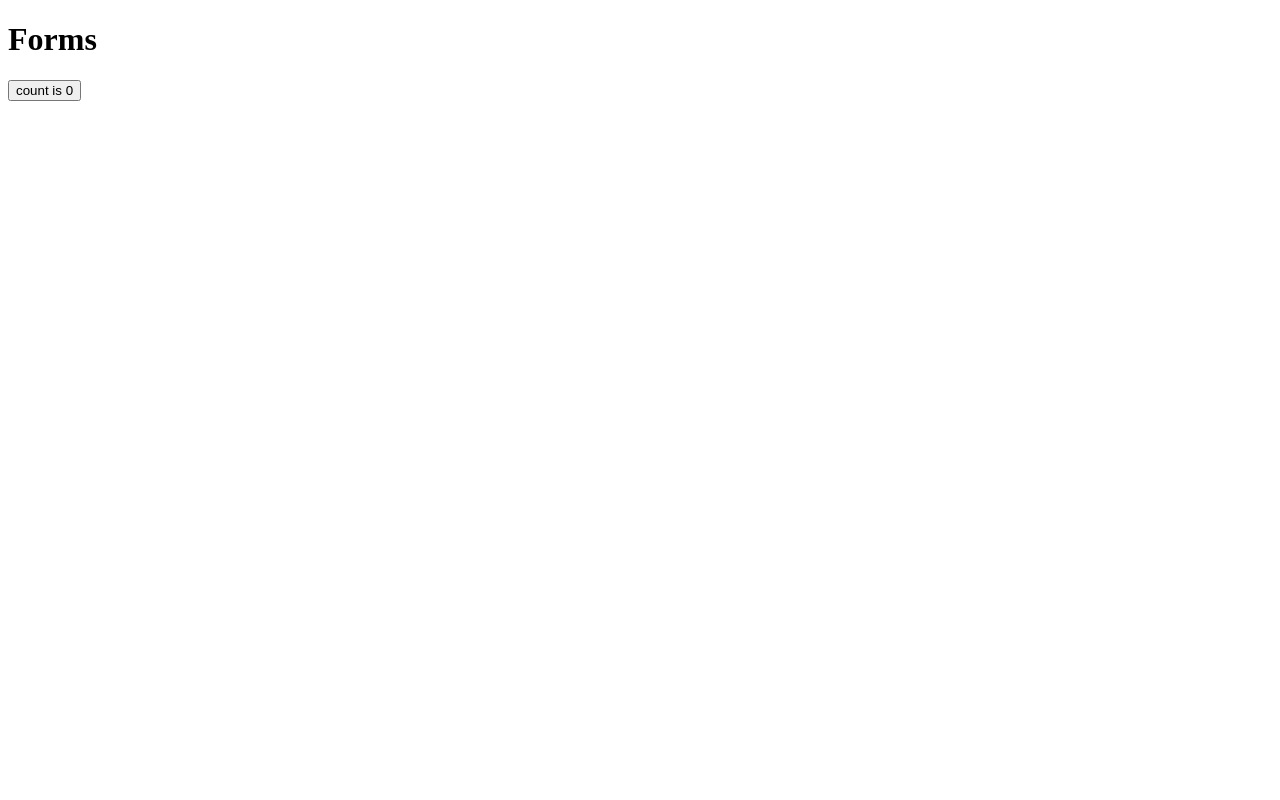
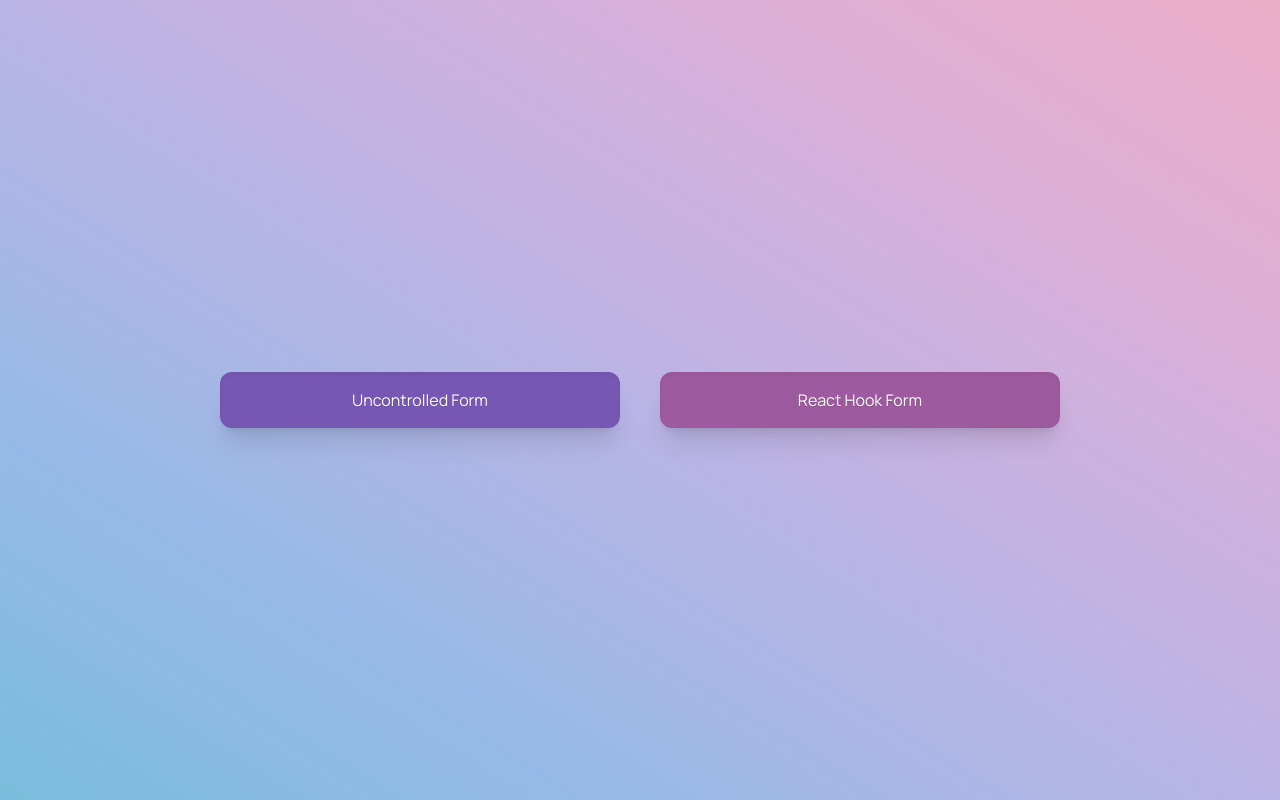
Before and after one commit to AlyaEngineer/RS-React-App-2025Q3, a React (Vite) app in the folder forms-project/: page / in a window 1280 px wide. Built offline with nearby package versions, Linux system fonts and the light colour scheme.

Commit message:
feat: add button component

```diff
--- a/forms-project/src/App.tsx
+++ b/forms-project/src/App.tsx
@@ -1,16 +1,15 @@
-import { useState } from 'react';
+import { Button } from './components/Button';
 
-function App() {
-  const [count, setCount] = useState(0);
+export default function App() {
+  return (
+    <div className="flex min-h-screen items-center justify-center gap-10 p-10 max-md:flex-col">
+      <Button className="bg-button-background hover:bg-button-background-hover">
+        Uncontrolled Form
+      </Button>
 
-  return (
-    <>
-      <h1>Forms</h1>
-      <div className="card">
-        <button onClick={() => setCount((count) => count + 1)}>count is {count}</button>
-      </div>
-    </>
+      <Button className="bg-button-reload hover:bg-button-reload-hover">
+        React Hook Form
+      </Button>
+    </div>
   );
 }
-
-export default App;
--- /dev/null
+++ b/forms-project/src/components/Button.tsx
@@ -0,0 +1,28 @@
+import type { ButtonHTMLAttributes } from 'react';
+
+import { cn } from '../lib/cn';
+
+type ButtonProps = ButtonHTMLAttributes<HTMLButtonElement> & {
+  className: string;
+  children: React.ReactNode;
+};
+
+export const Button = ({ children, className, ...props }: ButtonProps) => {
+  return (
+    <button
+      type="button"
+      className={cn(
+        'flex w-1/3 items-center justify-center gap-2.5 p-4 max-md:w-full',
+        'cursor-pointer',
+        'rounded-xl shadow-xl inset-shadow-sm',
+        'transition delay-150 duration-300 ease-in-out',
+        'text-white text-shadow-2xs dark:text-gray-600',
+        'hover:shadow-xl/20 focus:border-none',
+        className
+      )}
+      {...props}
+    >
+      {children}
+    </button>
+  );
+};
--- a/forms-project/src/main.tsx
+++ b/forms-project/src/main.tsx
@@ -1,5 +1,6 @@
 import { StrictMode } from 'react';
 import { createRoot } from 'react-dom/client';
+import './styles/global.css';
 
 import App from './App.tsx';
 
```
